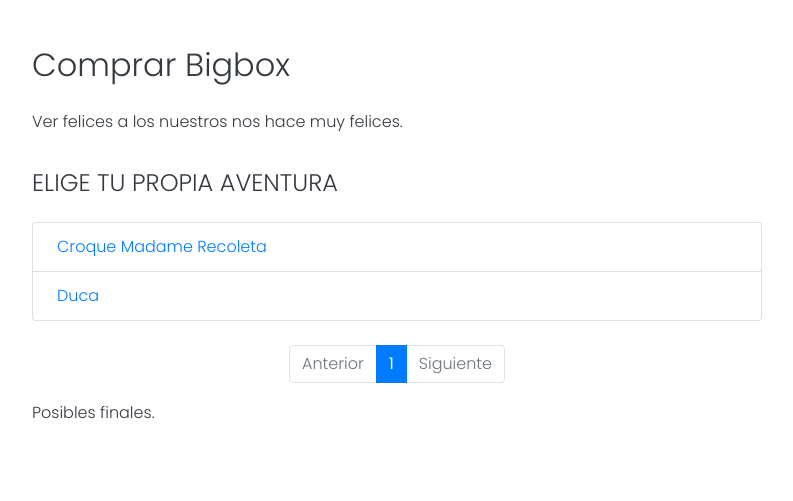
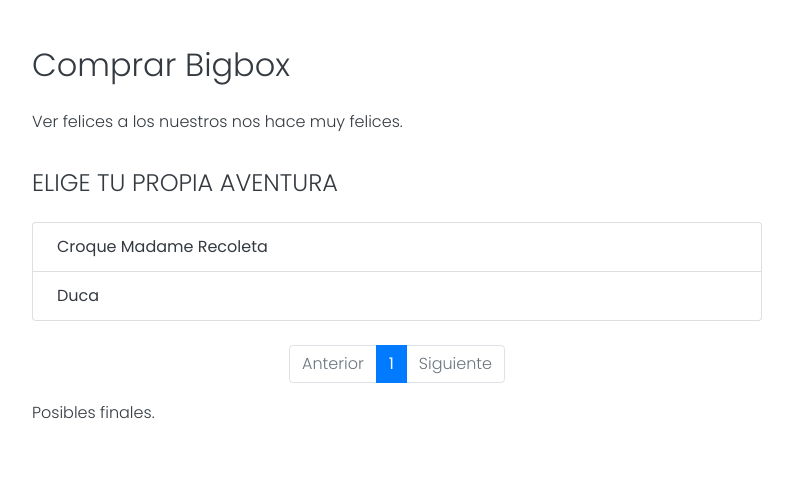
Before and after one commit to mena-hub/challenge_bigbox, a Django app: page /box/1281/activity/ in a window 1280 px wide. Shown: the part 372-873 px from the top of the page, without its empty margins (243-1036 px from the left). Run offline with Django 3.2, Linux system fonts and the light colour scheme; data comes from the database, SQL or seed files in the repository; some libraries are stand-ins or nearby versions.

Commit message:
Readapt activity_list.html

```diff
--- a/bigbox/templates/bigbox/activity_list.html
+++ b/bigbox/templates/bigbox/activity_list.html
@@ -1,5 +1,5 @@
 {% extends "bigbox/base.html" %}
-{% block title %}Actividades{% endblock %}
+{% block title %}Experiencias{% endblock %}
 
 {% block content %}
 <section class="section pagination border-bottom">
@@ -12,9 +12,7 @@
                     <h4 class="text-uppercase py-3">Elige tu propia aventura</h4>
                     <ul class="list-group">
                         {% for activity in activities %}
-                            <li class="list-group-item pl-4">
-                                <a href="#">{{ activity.name }}</a>
-                            </li>
+                            <li class="list-group-item pl-4">{{ activity.name }}</li>
                         {% endfor %}
                     </ul>
                     <nav class="pt-4" aria-label="Navigation">
```
